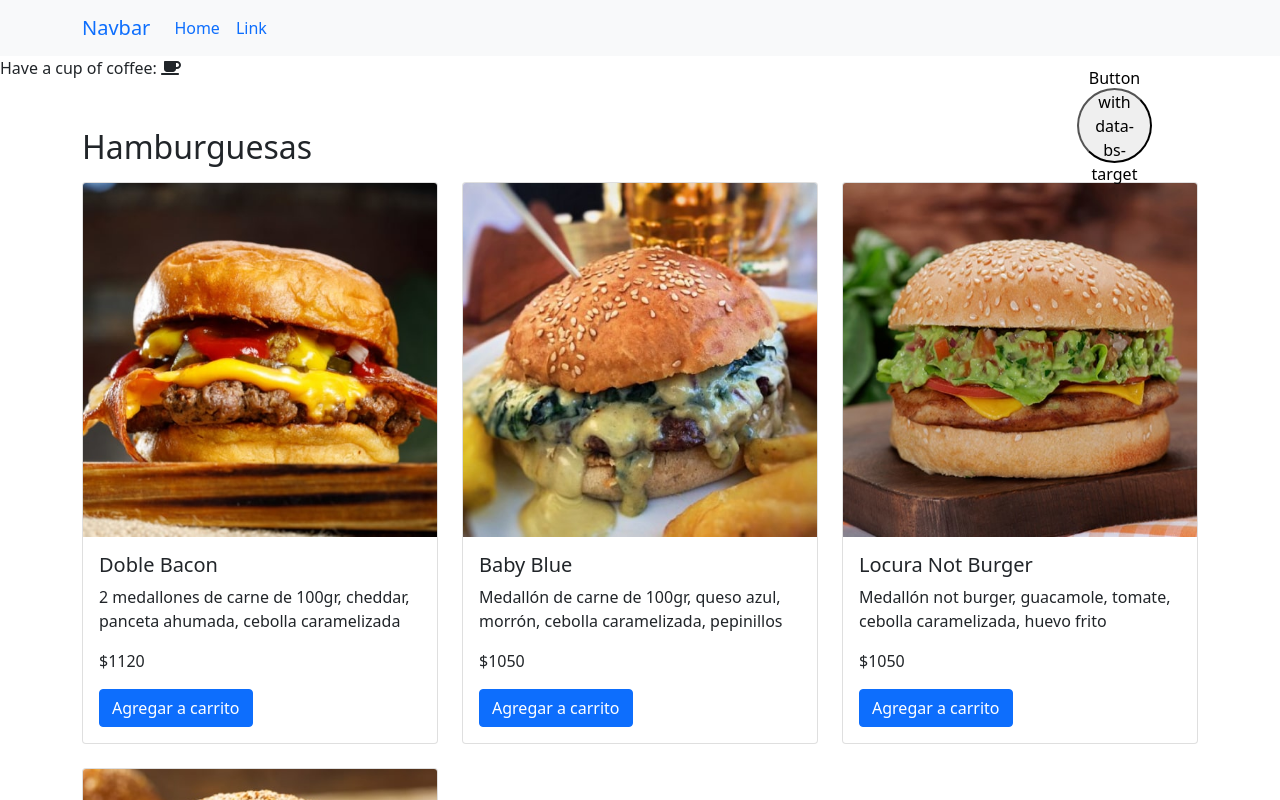
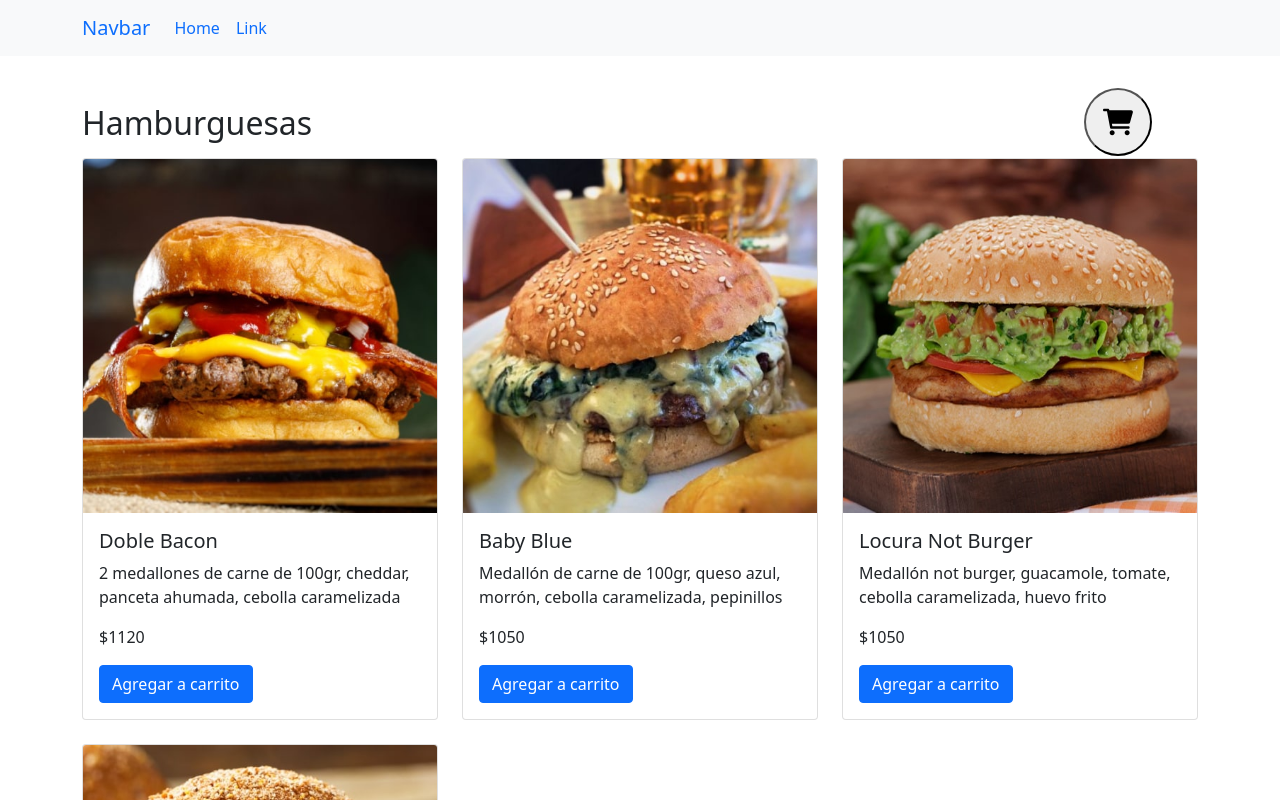
Before and after one commit to pazspera/coderhouse-vue2, a Vue app in the folder primera-entrega/: page / in a window 1280 px wide. Shown: the top 800 px of the page. Built offline with nearby package versions, Linux system fonts and the light colour scheme.

Commit message:
agregué svg del icono de fontawesome que agregándolo al proyecto no funcionaba

```diff
--- a/primera-entrega/src/App.vue
+++ b/primera-entrega/src/App.vue
@@ -1,7 +1,6 @@
 <template>
   <main id="app">
     <NavBar> </NavBar>
-    <p>Have a cup of coffee: <font-awesome-icon icon="coffee" /></p>
     <ShoppingCart />
     <section class="container my-5">
       <h2 class="mb-3">Hamburguesas</h2>
--- a/primera-entrega/src/components/ShoppingCart.vue
+++ b/primera-entrega/src/components/ShoppingCart.vue
@@ -1,7 +1,6 @@
 <template>
   <div>
-    <button class="cart" type="button" data-bs-toggle="offcanvas" data-bs-target="#offcanvasExample" aria-controls="offcanvasExample">Button with data-bs-target</button>
-
+    <button class="cart" type="button" data-bs-toggle="offcanvas" data-bs-target="#offcanvasExample" aria-controls="offcanvasExample"><img class="cart__icon" src="@/assets/img/cart-shopping-solid.svg"></button>
     <div class="offcanvas offcanvas-end" tabindex="-1" id="offcanvasExample" aria-labelledby="offcanvasExampleLabel">
       <div class="offcanvas-header">
         <h5 class="offcanvas-title" id="offcanvasExampleLabel">Offcanvas</h5>
@@ -30,11 +29,22 @@ export default {
   padding: 2rem;
   border-radius: 100%;
   margin-top: 0.5rem;
-  height: 75px;
-  width: 75px;
+  height: 5vh;
+  width: 5vw;
   display: flex;
   align-items: center;
   justify-content: center;
   transition: all 0.4s ease-in-out;
 }
+
+.fa-solid {
+  color: black;
+}
+
+.cart__icon {
+  height: 5vh;
+  width: 5vw;
+  min-height: 30px;
+  min-width: 30px;
+}
 </style>
```
Also changed, not shown: primera-entrega/src/assets/img/cart-shopping-solid.svg (added).
